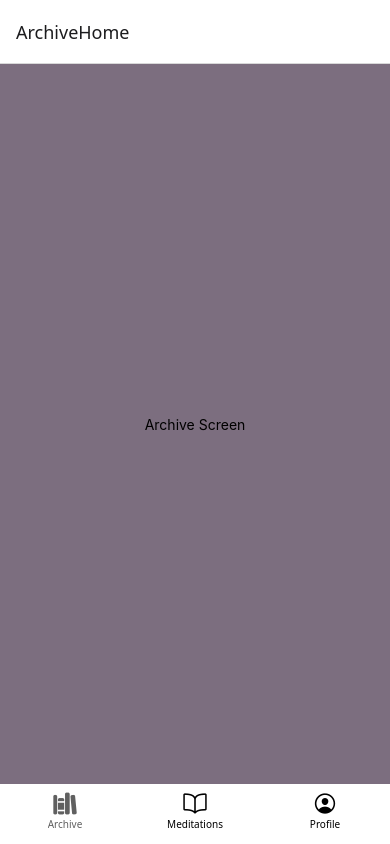
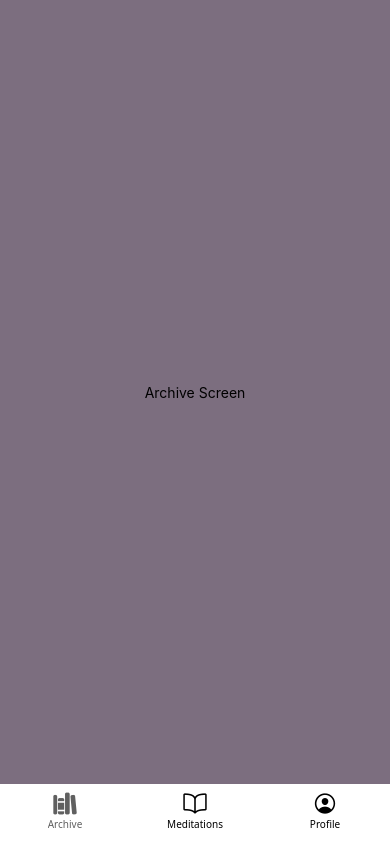
Before and after one commit to PeterX12/TheStoicInYou, a React Native app: screen / in a window 390 px wide. Built offline with nearby package versions, Linux system fonts and the light colour scheme.

Commit message:
Hide app bar

```diff
--- a/App.tsx
+++ b/App.tsx
@@ -15,7 +15,7 @@ const Tab = createBottomTabNavigator();
 
 function ArchiveStackScreen() {
   return (
-    <ArchiveStack.Navigator>
+    <ArchiveStack.Navigator screenOptions={{ headerShown: false }}>
       <ArchiveStack.Screen name="ArchiveHome" component={ArchiveScreen} />
     </ArchiveStack.Navigator>
   );
@@ -23,7 +23,7 @@ function ArchiveStackScreen() {
 
 function MeditationsStackScreen() {
   return (
-    <MeditationsStack.Navigator>
+    <MeditationsStack.Navigator screenOptions={{ headerShown: false }}>
       <MeditationsStack.Screen
         name="MeditationsHome"
         component={MeditationsScreen}
@@ -34,8 +34,8 @@ function MeditationsStackScreen() {
 
 function ProfileStackScreen() {
   return (
-    <ProfileStack.Navigator>
-      <ProfileStack.Screen name="ProfileHome" component={ProfileScreen} />
+    <ProfileStack.Navigator screenOptions={{ headerShown: false }}>
+      <ProfileStack.Screen name="Profile Home" component={ProfileScreen} />
     </ProfileStack.Navigator>
   );
 }
```
